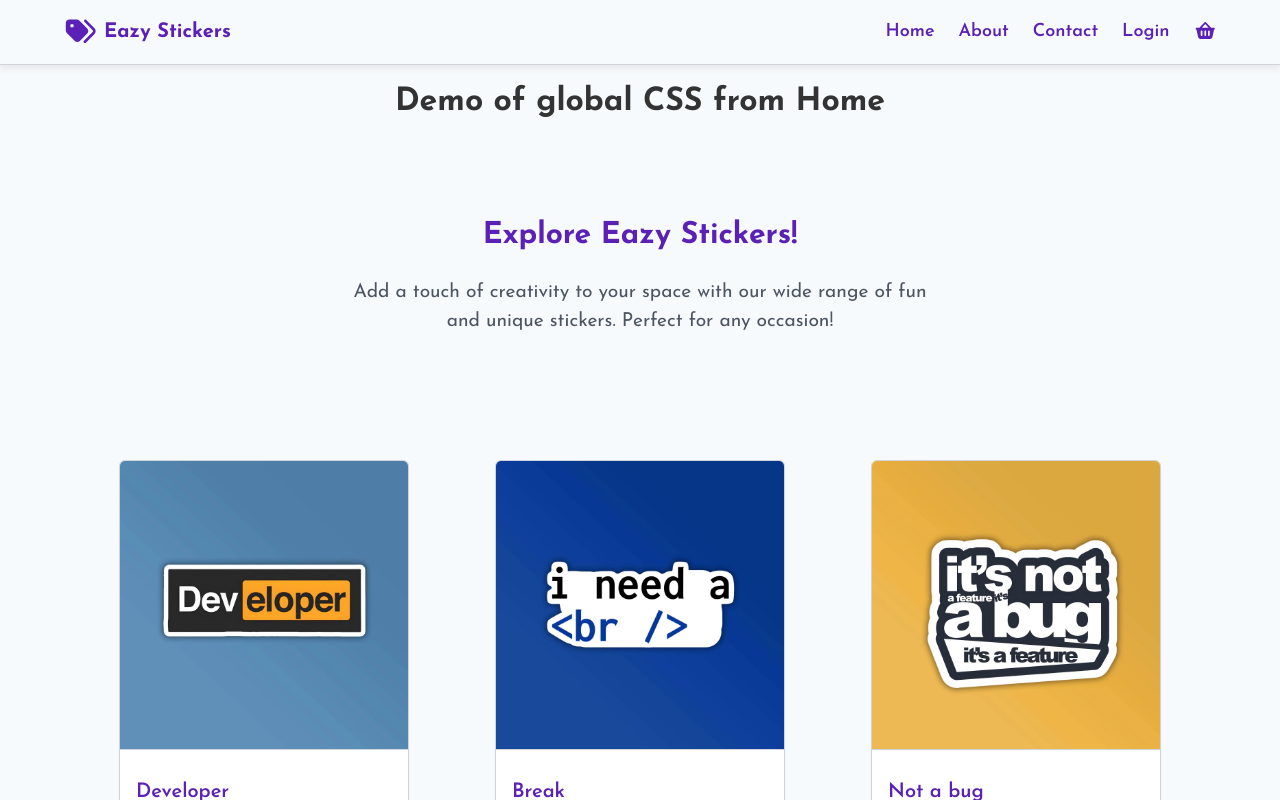
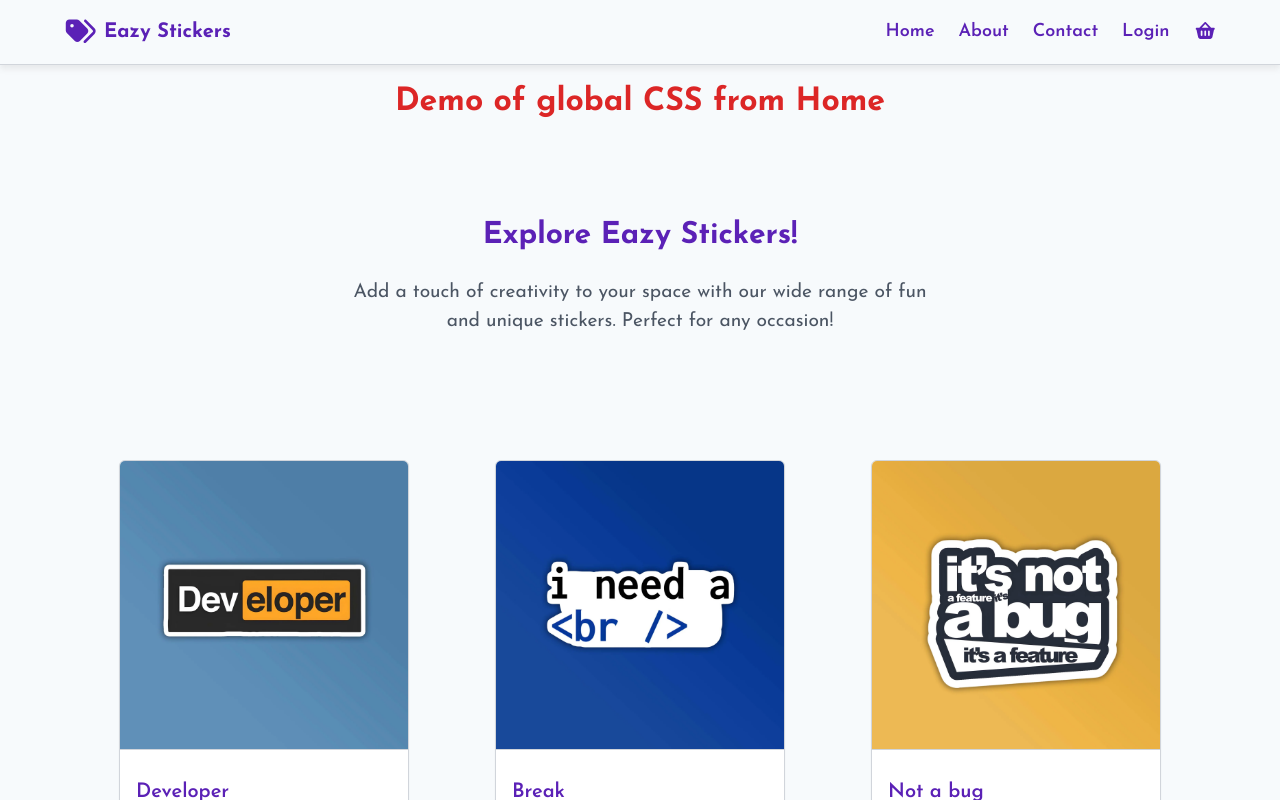
Before and after one commit to devcarlosdaniel0/fullstack-react-springboot-course, a React (Vite) app in the folder section4/eazystore-ui/: page / in a window 1280 px wide. Shown: the top 800 px of the page. Built offline with nearby package versions, Linux system fonts and the light colour scheme.

Commit message:
template literals for dynamic behavior classes CSS

```diff
--- a/section4/eazystore-ui/src/components/Home.jsx
+++ b/section4/eazystore-ui/src/components/Home.jsx
@@ -5,14 +5,19 @@ import products from "../data/Products";
 
 const h1Styling = {
   textAlign: "center",
-  color: "#333"
+  color: "#333",
 };
 
 export default function Home() {
+  const isActive = Math.random() > 0.5;
+
   return (
     <>
-      <h1 style={h1Styling}>Demo of global CSS from Home</h1>
+      <h1 className={`my-heading ${isActive ? "primary-color" : "secundary-color"}`}>
+        Demo of global CSS from Home
+      </h1>
 
+      {/*<h1 style={h1Styling}>Demo of global CSS from Home</h1>*/}
       {/*<h1 className="my-heading">Demo of global CSS from Home</h1>*/}
 
       <div className="home-container">
--- a/section4/eazystore-ui/src/components/footer/Footer.jsx
+++ b/section4/eazystore-ui/src/components/footer/Footer.jsx
@@ -4,12 +4,14 @@ import { faHeart } from "@fortawesome/free-solid-svg-icons";
 import "./footer.css";
 
 export default function Footer() {
+  const isActive = Math.random() > 0.5;
+
   return (
     <>
       <h1
         style={{
           textAlign: "center",
-          color: "#5B21B6",
+          color: isActive ? "#5B21B6" : "#333"
         }}
       >
         Demo of global CSS scope from footer
--- a/section4/eazystore-ui/src/components/footer/footer.css
+++ b/section4/eazystore-ui/src/components/footer/footer.css
@@ -17,12 +17,18 @@
     color: #1a202c;
 }
 
-/*
+
 .my-heading {
     text-align: center;
+}
+
+.primary-color {
     color: #5B21B6;
 }
-*/
+
+.secundary-color {
+    color: #dc2626;
+}
 
 .footer-icon {
     color: #dc2626;
```
